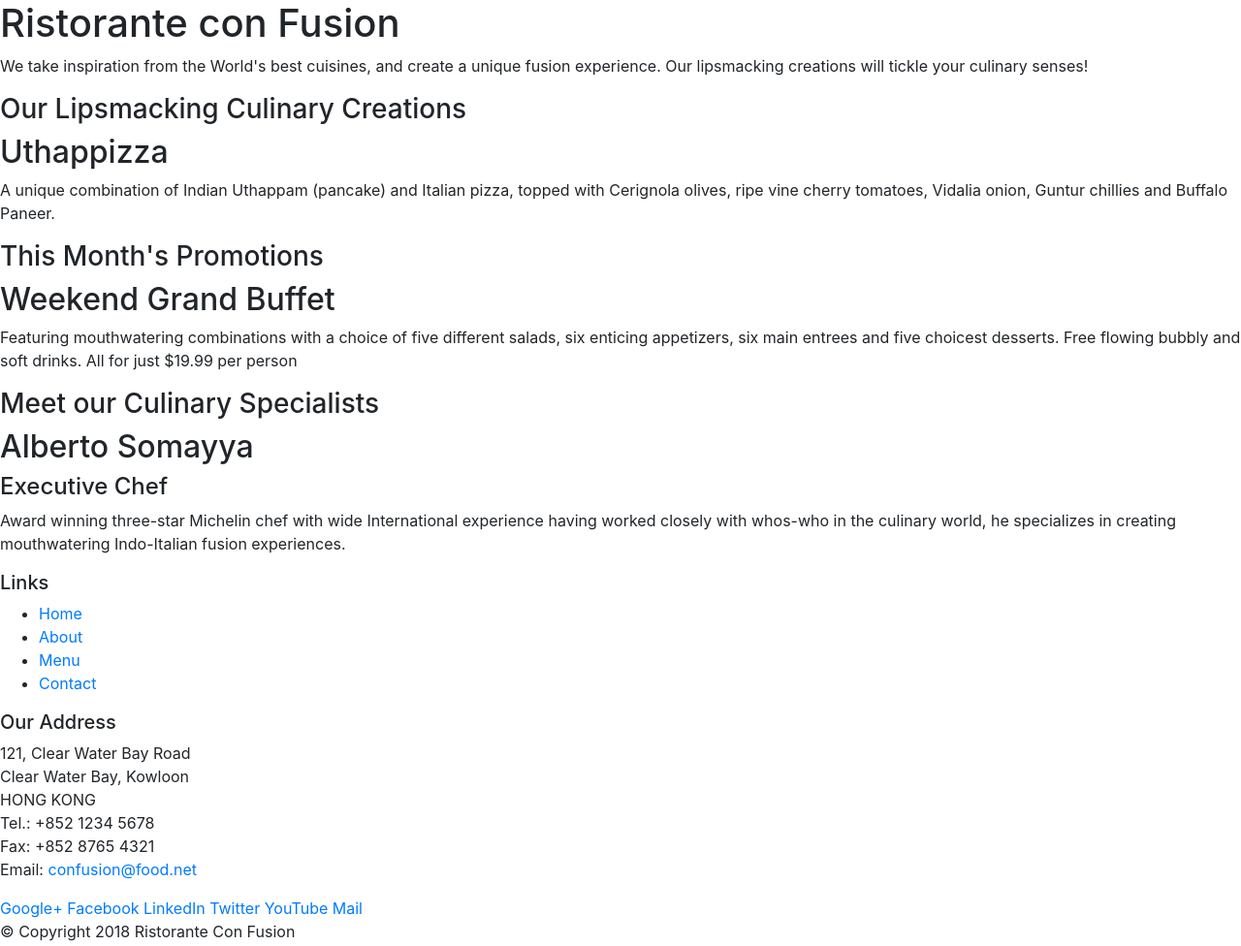
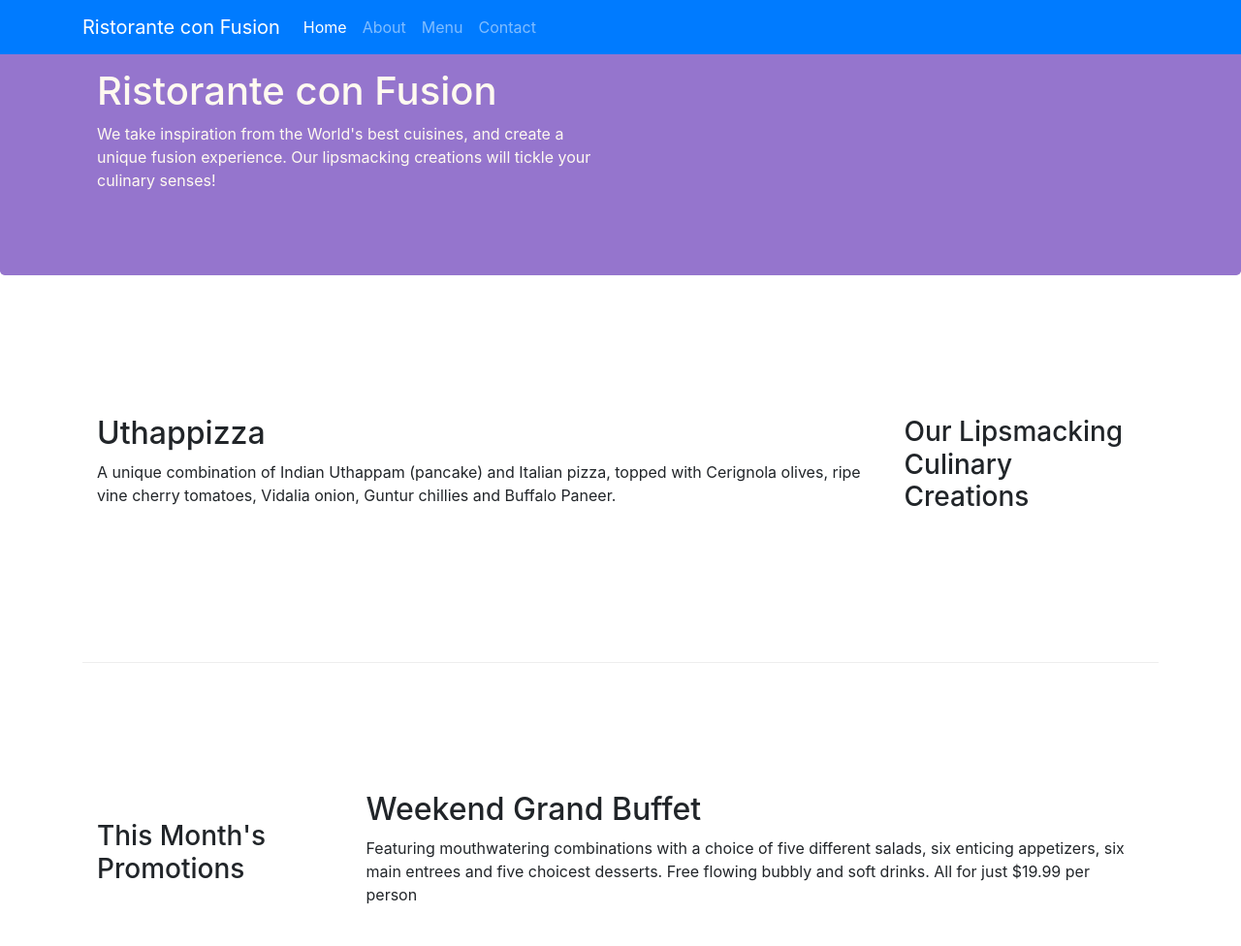
Before and after one commit to BolatZhumabayev/CourseraBootstrap4, a website: page index.html in a window 1280 px wide. Shown: the top 976 px of the page at 97% size. Drawn offline with nearby package versions, Linux system fonts and the light colour scheme.

Commit message:
create navbar part 1

```diff
--- /dev/null
+++ b/css/styles.css
@@ -0,0 +1,30 @@
+.row-header {
+	margin: 0px auto;
+	padding: 0px auto;
+}
+
+.row-content {
+	margin: 0px auto;
+	padding: 50px 0px 50px 0px;
+	border-bottom: 1px ridge;
+	min-height: 400px;
+}
+
+.footer {
+	background-color: #D1C4E9;
+	margin: 0px auto;
+	padding: 20px 0px 20px 0px;
+}
+
+.jumbotron {
+	padding: 70px 30px 70px 30px;
+	margin: 0px auto;
+	background: #9575CD;
+	color: floralwhite;
+}
+
+.address {
+	font-size: 80%;
+	margin: 0px;
+	color: #0F0F0F;
+}
--- a/index.html
+++ b/index.html
@@ -7,53 +7,65 @@
 
     <!-- Bootstrap CSS -->
     <link rel="stylesheet" href="node_modules/bootstrap/dist/css/bootstrap.min.css">
+    <link rel="stylesheet" href="css/styles.css">
 
 <head>
     <title>Ristorante Con Fusion</title>
 </head>
 
 <body>
+    <nav class="navbar navbar-dark navbar-expand-sm bg-primary fixed-top">
+        <div class="container">
+            <a class="navbar-brand" href="#">Ristorante con Fusion</a>
+            <ul class="navbar-nav mr-auto">
+                <li class="nav-item active"><a class="nav-link" href="#">Home</a></li>
+                <li class="nav-item"><a class="nav-link" href="./aboutus.html">About</a></li>
+                <li class="nav-item"><a class="nav-link" href="#">Menu</a></li>
+                <li class="nav-item"><a class="nav-link" href="#">Contact</a></li>
+            </ul>
+        </div>
+    </nav>
 
-    <header>
-        <div>
-            <div>
-                <div>
+    <header class="jumbotron">
+        <div class="container">
+            <div class="row row-header">
+                <div class="col-12 col-sm-6">
                     <h1>Ristorante con Fusion</h1>
                     <p>We take inspiration from the World's best cuisines, and create a unique fusion experience. Our lipsmacking creations will tickle your culinary senses!</p>
                 </div>
-                <div>
+                <div class="col-12 col-sm">
                 </div>
             </div>
         </div>
     </header>
 
-    <div>
-        <div>
-            <div>
+    <div class="container">
+        <div class="row row-content align-items-center">
+            <div class="col-12 col-sm-4 order-sm-last col-md-3">
                 <h3>Our Lipsmacking Culinary Creations</h3>
             </div>
-            <div>
+            <div class="col col-sm order-sm-first col-md">
                 <h2>Uthappizza</h2>
                 <p>A unique combination of Indian Uthappam (pancake) and Italian pizza, topped with Cerignola olives, ripe vine cherry tomatoes, Vidalia onion, Guntur chillies and Buffalo Paneer.</p>
             </div>
         </div>
 
 
-        <div>
-            <div>
+        <div class="row row-content align-items-center">
+            <div class="col-12 col-sm-4 col-md-3">
                 <h3>This Month's Promotions</h3>
             </div>
-            <div>
+            <div class="col col-sm col-md">
                 <h2>Weekend Grand Buffet</h2>
                 <p>Featuring mouthwatering combinations with a choice of five different salads, six enticing appetizers, six main entrees and five choicest desserts. Free flowing bubbly and soft drinks. All for just $19.99 per person </p>
             </div>
         </div>
 
-        <div>
-            <div>
+        <div class="row row-content align-items-center">
+            <div class="col-12 col-sm-4 order-sm-last col-md-3">
                 <h3>Meet our Culinary Specialists</h3>
             </div>
-            <div>
+            <div class="col col-sm order-sm-first col-md">
                 <h2>Alberto Somayya</h2>
                 <h4>Executive Chef</h4>
                 <p>Award winning three-star Michelin chef with wide International experience having worked closely with whos-who in the culinary world, he specializes in creating mouthwatering Indo-Italian fusion experiences. </p>
@@ -61,19 +73,19 @@
         </div>
     </div>
 
-    <footer>
-        <div>
-            <div>
-                <div>
+    <footer class="footer">
+        <div class="container">
+            <div class="row">
+                <div class="col-4 offset-1 col-sm-2">
                     <h5>Links</h5>
-                    <ul>
+                    <ul class="list-unstyled">
                         <li><a href="#">Home</a></li>
                         <li><a href="#">About</a></li>
                         <li><a href="#">Menu</a></li>
                         <li><a href="#">Contact</a></li>
                     </ul>
                 </div>
-                <div>
+                <div class="col-7 col-sm-5">
                     <h5>Our Address</h5>
                     <address>
 		              121, Clear Water Bay Road<br>
@@ -84,8 +96,8 @@
 		              Email: <a href="mailto:confusion@food.net">confusion@food.net</a>
 		           </address>
                 </div>
-                <div>
-                    <div>
+                <div class="col-12 col-sm-4 align-self-center">
+                    <div class="text-center">
                         <a href="http://google.com/+">Google+</a>
                         <a href="http://www.facebook.com/profile.php?id=">Facebook</a>
                         <a href="http://www.linkedin.com/in/">LinkedIn</a>
@@ -95,8 +107,8 @@
                     </div>
                 </div>
            </div>
-           <div>
-                <div>
+           <div class="row justify-content-center">
+                <div class="col-auto">
                     <p>© Copyright 2018 Ristorante Con Fusion</p>
                 </div>
            </div>
```
Also changed, not shown: aboutus.html (added, +110 -0 lines).
